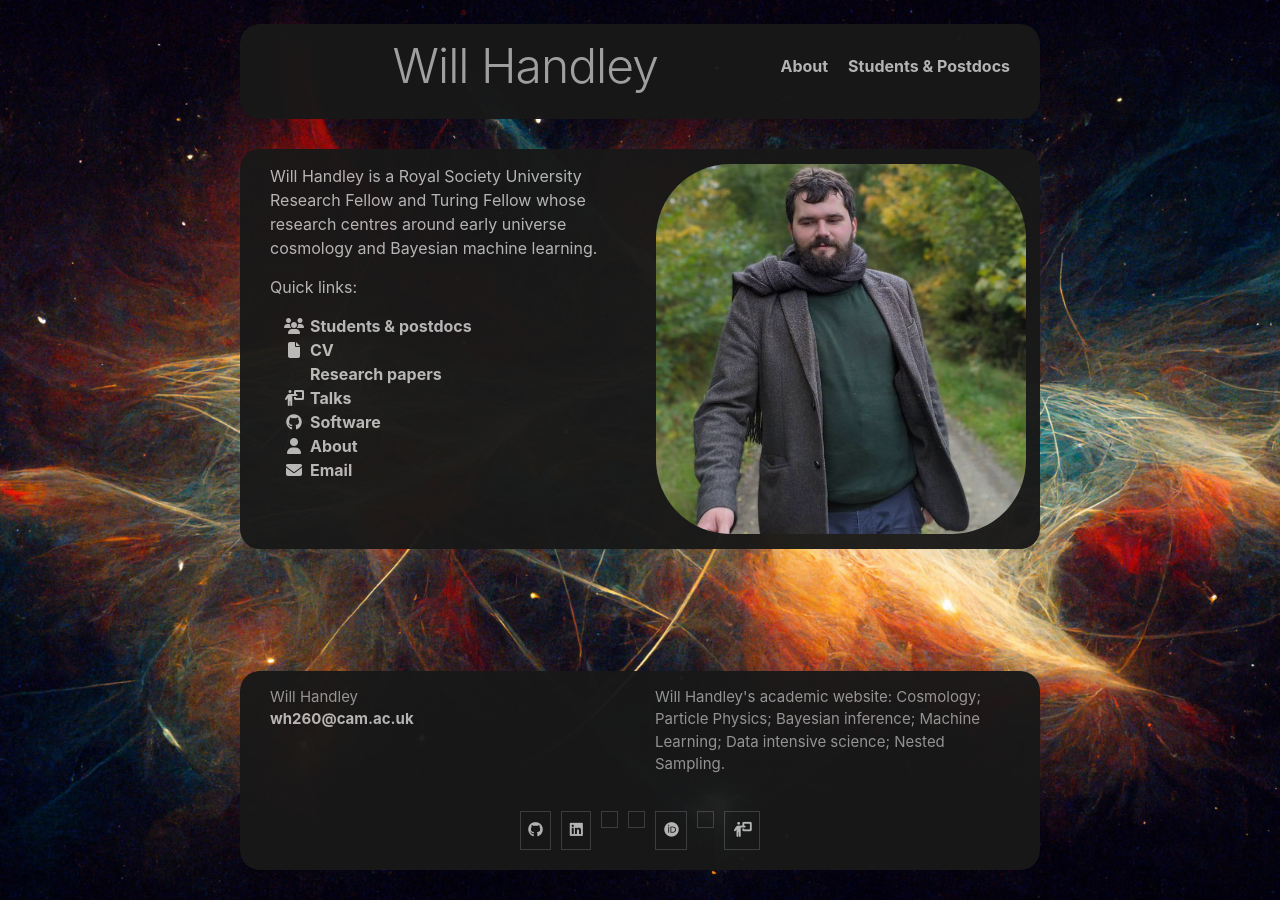
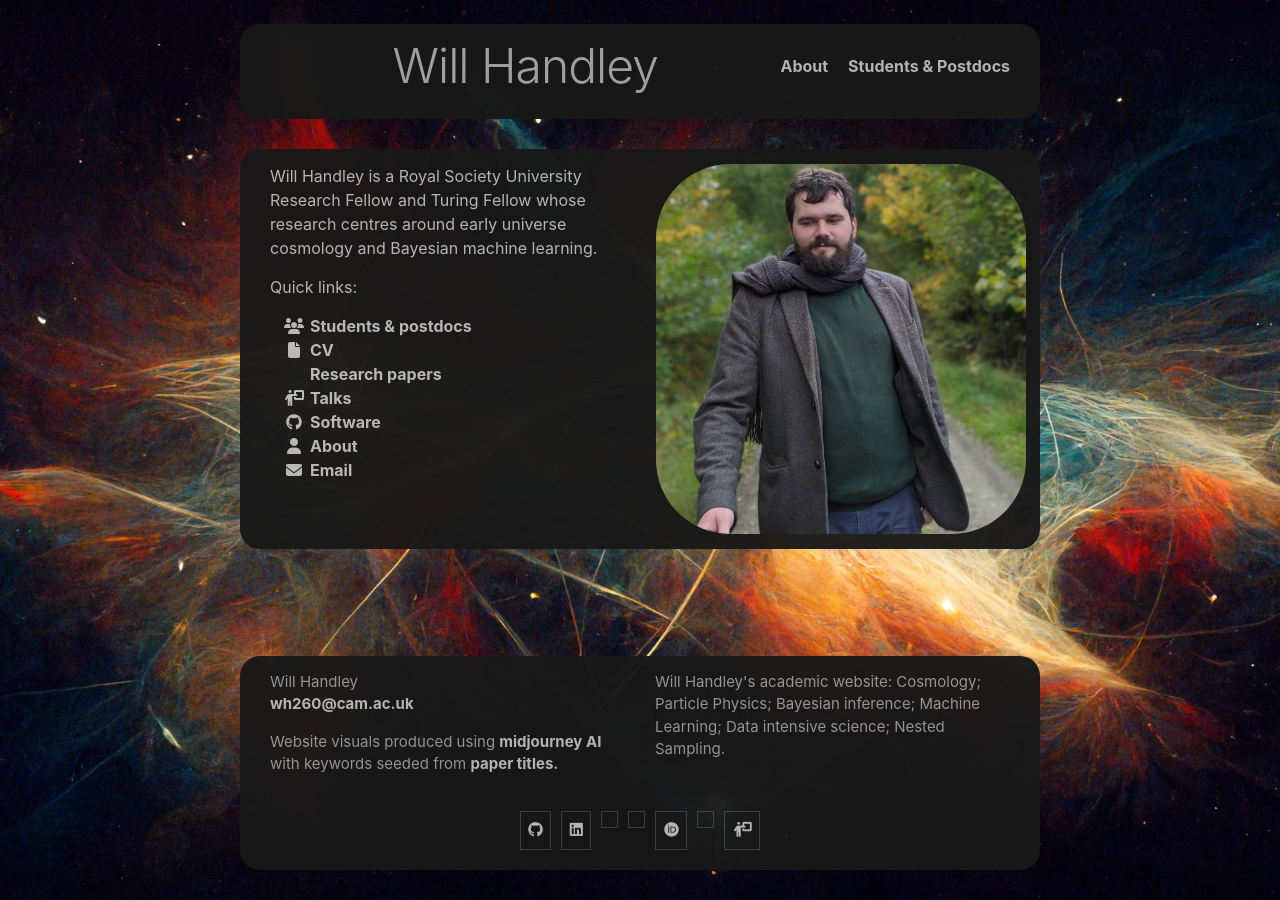
Before and after one commit to williamjameshandley/williamjameshandley.github.io, a Jekyll site: the page built from index.markdown, in a window 1280 px wide. Built offline with Jekyll 4.4.1, drawn with Linux system fonts in a browser that asks for light colours; nearby versions of some CDN libraries; a style sheet for code colours, icons or effects is not loaded.

Commit message:
Added midjourney acknowledgement

```diff
--- a/_includes/footer.html
+++ b/_includes/footer.html
@@ -15,6 +15,7 @@
           {%- endif %}
         </ul>
       {%- endif %}
+            <p> Website visuals produced using <a href="https://www.midjourney.com/home/">midjourney AI</a>  with keywords seeded from <a href="https://www.arxiv.org/a/handley_w_1">paper titles.</a></p>
       </div>
       <div class="footer-col">
         <p>{{ site.description | escape }}</p>
```
